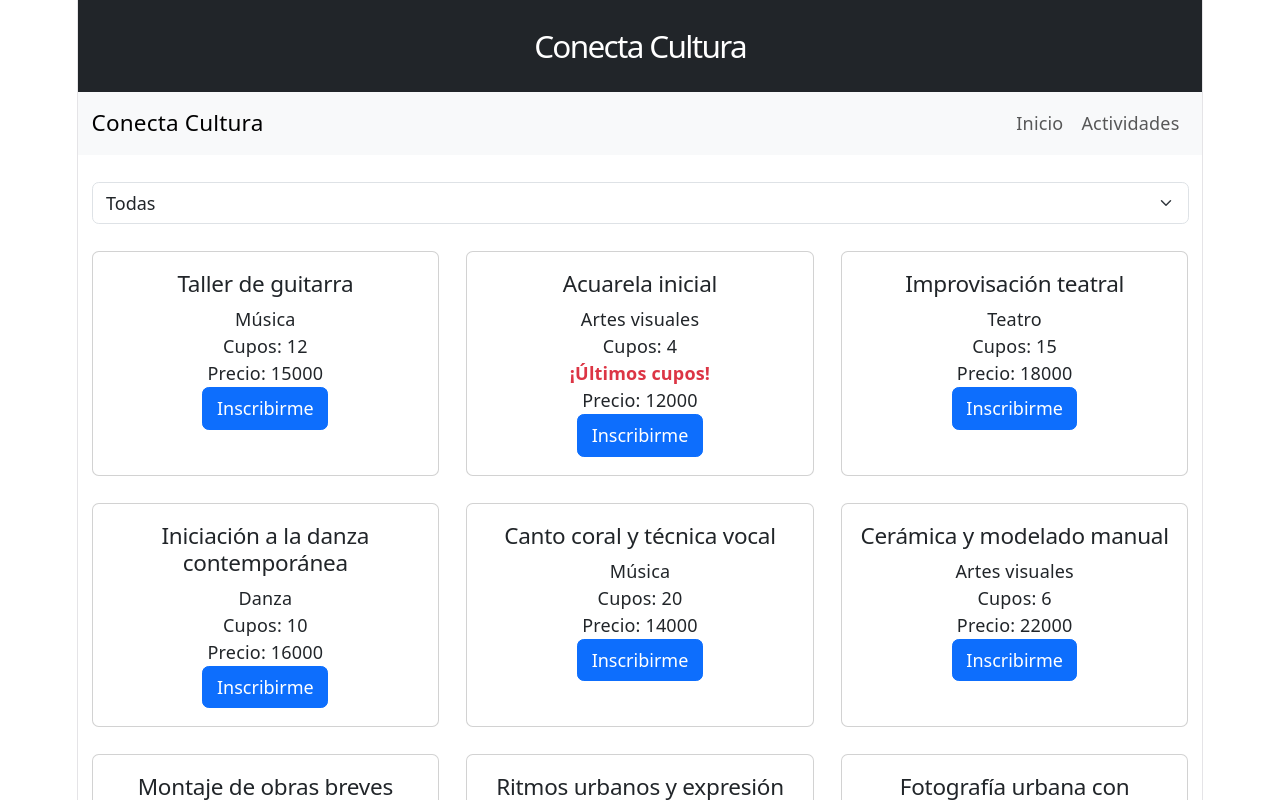
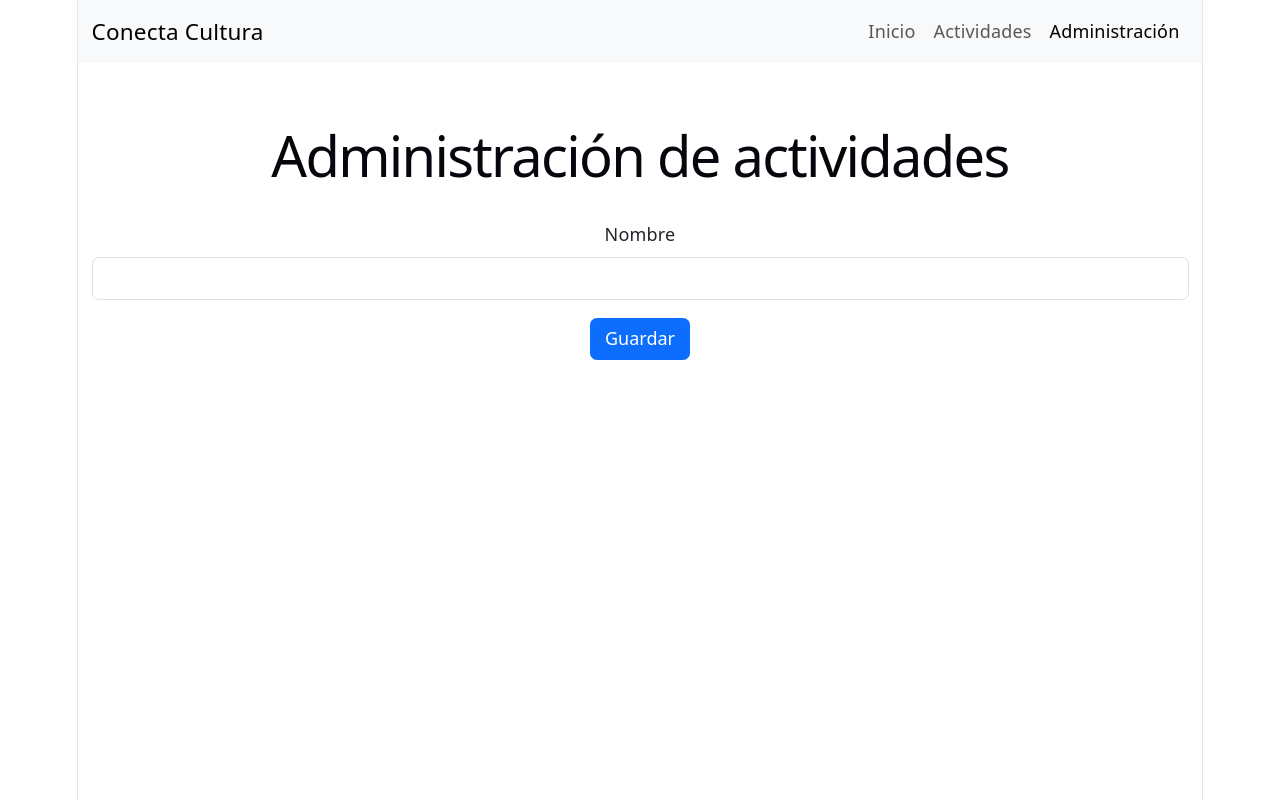
Before and after one commit to manu-valenzuela/conecta-cultura-react, a React (Vite) app: page /admin/actividades in a window 1280 px wide. Shown: the top 800 px of the page. Built offline with nearby package versions, Linux system fonts and the light colour scheme.

Commit message:
feat: añade navegación mediante react-dom y funcionamiento inicial de formulario de inscripción

```diff
--- a/package.json
+++ b/package.json
@@ -13,7 +13,8 @@
     "bootstrap": "^5.3.8",
     "react": "^19.2.8",
     "react-bootstrap": "^2.10.10",
-    "react-dom": "^19.2.8"
+    "react-dom": "^19.2.8",
+    "react-router-dom": "^7.18.4"
   },
   "devDependencies": {
     "@eslint/js": "^10.0.1",
--- a/src/App.jsx
+++ b/src/App.jsx
@@ -1,3 +1,33 @@
+import { Route, Routes } from "react-router-dom";
+import Inicio from "./pages/Inicio";
+import Actividades from "./pages/Actividades";
+import DetalleActividad from "./pages/DetalleActividad";
+import AdminActividades from "./pages/admin/AdminActividades";
+import NoEncontrada from "./pages/NoEncontrada";
+import Navegacion from "./components/Navegacion";
+
+function App() {
+  //El retorno hay que devolverlo dentro de un conjunto vacío, de modo de asegurar que el retorno sea
+  //siempre un solo elemento.
+  return (
+    <>
+    <Navegacion />
+    <Routes>
+      <Route path="/" element={<Inicio />} />
+      <Route path="/actividades" element={<Actividades />} />
+      <Route path="/actividades/:id" element={<DetalleActividad />} />
+      <Route path="/admin/actividades" element={<AdminActividades />} />
+      <Route path="*" element={<NoEncontrada />} />
+    </Routes>
+    </>
+  );
+}
+
+export default App;
+
+/*
+Deprecado en Guía 11 or el código de arriba
+
 import { useEffect, useState } from "react";
 import Cabecera from "./components/Cabecera";
 import Navegacion from "./components/Navegacion";
@@ -8,14 +38,14 @@ import { actividades } from "./data/actividades";
 
 function App() {
   /*useState: Primero entran los parámetros. categoría y setCategoria son un Getter y un Setter.
-  El estado inicial de useState es el que está entre paréntesis. */
+  El estado inicial de useState es el que está entre paréntesis.
   const [categoria, setCategoria] = useState("Todas");
   /*visibles: Es un arreglo donde se define qué mostrará useState.
     ? es un operador ternario. Hace una pregunta y asigna un valor true o false inmediatamente.
     Aquí, la pregunta es si la categoría actual es "Todas".
 
     : es lo que debe ocurrir si la pregunta del operador ternario retorna un FALSE.
-  */
+
   const visibles = categoria === "Todas"
     ? actividades
     : actividades.filter((actividad) => actividad.categoria === categoria);
@@ -84,3 +114,4 @@ function eliminarInscripcion(id) {
 }
 
 export default App;
+*/
--- a/src/components/Navegacion.jsx
+++ b/src/components/Navegacion.jsx
@@ -1,4 +1,5 @@
 import { Container, Nav, Navbar } from "react-bootstrap";
+import { NavLink } from "react-router-dom";
 
 function Navegacion() {
   return (
@@ -8,8 +9,9 @@ function Navegacion() {
         <Navbar.Toggle aria-controls="menu-principal" />
         <Navbar.Collapse id="menu-principal">
           <Nav className="ms-auto">
-            <Nav.Link href="#inicio">Inicio</Nav.Link>
-            <Nav.Link href="#actividades">Actividades</Nav.Link>
+            <NavLink className="nav-link" to="/">Inicio</NavLink>
+            <NavLink className="nav-link" to="/actividades">Actividades</NavLink>
+            <NavLink className="nav-link" to="/admin/actividades">Administración</NavLink>
           </Nav>
         </Navbar.Collapse>
       </Container>
--- a/src/main.jsx
+++ b/src/main.jsx
@@ -1,11 +1,14 @@
 import { StrictMode } from 'react'
+//Importación de react-router-dom (BrowserRouter)
+import { BrowserRouter } from 'react-router-dom';
 import { createRoot } from 'react-dom/client'
 import "bootstrap/dist/css/bootstrap.min.css";
 import './index.css'
 import App from './App.jsx'
 
+//Cambio de StrictMode a BroserRouter
 createRoot(document.getElementById('root')).render(
-  <StrictMode>
-    <App />
-  </StrictMode>,
+  <BrowserRouter>
+  <App />
+  </BrowserRouter>,
 )
--- /dev/null
+++ b/src/pages/Actividades.jsx
@@ -0,0 +1,19 @@
+import Cartelera from "./Cartelera";
+import { actividades } from "../data/actividades";
+
+function Actividades() {
+  function inscribir(actividad) {
+    console.log("Actividad seleccionada:", actividad.nombre);
+  }
+
+  //Como ahora los métodos van a ser ocupados como el contenido de una página completa, están
+  //contenidos dentro de un main().
+  return (
+    <main className="container py-4">
+      <h1>Actividades</h1>
+      <Cartelera actividades={actividades} onInscribir={inscribir} />
+    </main>
+  );
+}
+
+export default Actividades;
--- /dev/null
+++ b/src/pages/DetalleActividad.jsx
@@ -0,0 +1,24 @@
+import { Link, useParams } from "react-router-dom";
+import { actividades } from "../data/actividades";
+
+function DetalleActividad() {
+//useParams: convierte en una variable el dato ingresado en la url como, en este caso,
+//la id de la actividad deseada.
+  const { id } = useParams();
+  const actividad = actividades.find(
+    (item) => item.id === Number(id)
+  );
+
+  //Retorno en caso de que la actividad no haya sido encontrada en la función anterior.
+  if (!actividad) return <p>La actividad solicitada no existe.</p>;
+
+  return (
+    <main className="container py-4">
+      <h1>{actividad.nombre}</h1>
+      <p>{actividad.descripcion}</p>
+      <Link to="/actividades">Volver</Link>
+    </main>
+  );
+}
+
+export default DetalleActividad;
--- /dev/null
+++ b/src/pages/Inicio.jsx
@@ -0,0 +1,11 @@
+//Se crean las páginas, y se pueblan con componentes.
+function Inicio() {
+    return (
+        <main className="container py-4">
+            <h1>Conecta Cultura</h1>
+            <p>Encuentra actividades culturales en tu comunidad.</p>
+        </main>
+    );
+}
+
+export default Inicio;
--- /dev/null
+++ b/src/pages/NoEncontrada.jsx
@@ -0,0 +1,10 @@
+function NoEncontrada() {
+  return (
+    <main className="container py-4">
+      <h1>Página no encontrada</h1>
+      <p>La dirección solicitada no corresponde a una vista disponible.</p>
+    </main>
+  );
+}
+
+export default NoEncontrada;
--- /dev/null
+++ b/src/pages/admin/AdminActividades.jsx
@@ -0,0 +1,16 @@
+import FormularioActividad from "./FormularioActividad";
+
+function AdminActividades() {
+  function guardar(actividad) {
+    console.log("Actividad guardada:", actividad);
+  }
+
+  return (
+    <main className="container py-4">
+      <h1>Administración de actividades</h1>
+      <FormularioActividad onGuardar={guardar} />
+    </main>
+  );
+}
+
+export default AdminActividades;
--- /dev/null
+++ b/src/pages/admin/FormularioActividad.jsx
@@ -0,0 +1,47 @@
+import { useState } from "react";
+import { Button, Form } from "react-bootstrap";
+
+
+//Completar validaciones e ingreso de categoría y cupos
+const inicial = { nombre: "", categoria: "", cupos: "" };
+
+function FormularioActividad({ onGuardar }) {
+  const [datos, setDatos] = useState(inicial);
+  const [errores, setErrores] = useState({});
+
+  function cambiar(evento) {
+    const { name, value } = evento.target;
+    setDatos({ ...datos, [name]: value });
+  }
+
+  function enviar(evento) {
+    evento.preventDefault();
+    const nuevosErrores = {};
+
+    if (!datos.nombre.trim()) nuevosErrores.nombre = "Nombre obligatorio";
+    if (!datos.categoria) nuevosErrores.categoria = "Selecciona categoría";
+    if (Number(datos.cupos) < 0) nuevosErrores.cupos = "No puede ser negativo";
+
+    setErrores(nuevosErrores);
+    if (Object.keys(nuevosErrores).length > 0) return;
+
+    onGuardar({ ...datos, cupos: Number(datos.cupos) });
+    setDatos(inicial);
+  }
+
+  return (
+    <Form onSubmit={enviar} noValidate>
+      <Form.Group className="mb-3" controlId="nombre">
+        <Form.Label>Nombre</Form.Label>
+        <Form.Control name="nombre" value={datos.nombre}
+          onChange={cambiar} isInvalid={Boolean(errores.nombre)} />
+        <Form.Control.Feedback type="invalid">
+          {errores.nombre}
+        </Form.Control.Feedback>
+      </Form.Group>
+      <Button type="submit">Guardar</Button>
+    </Form>
+  );
+}
+
+export default FormularioActividad;
```
Also changed, not shown: 2 other files (tests, documents, lock files or other folders).
